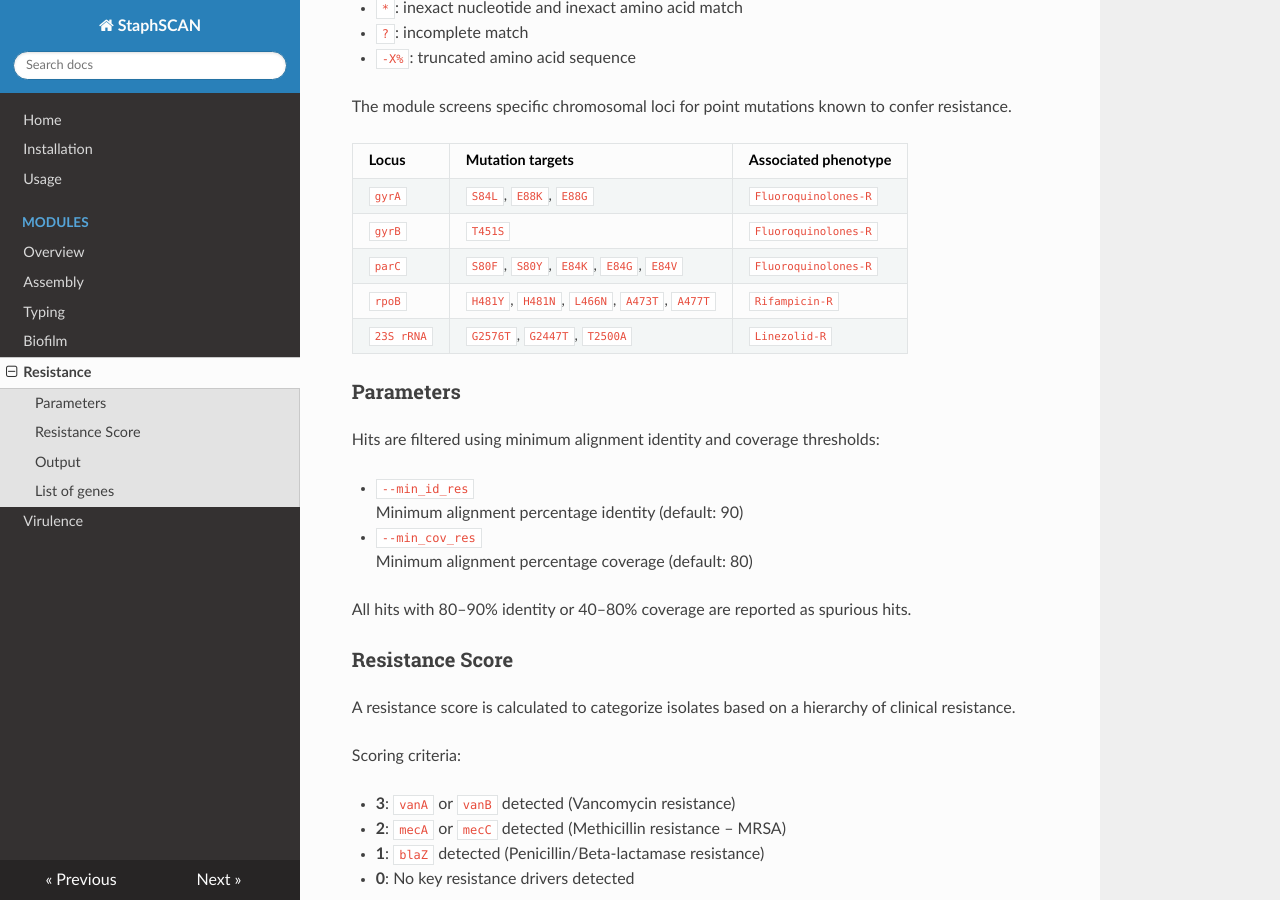
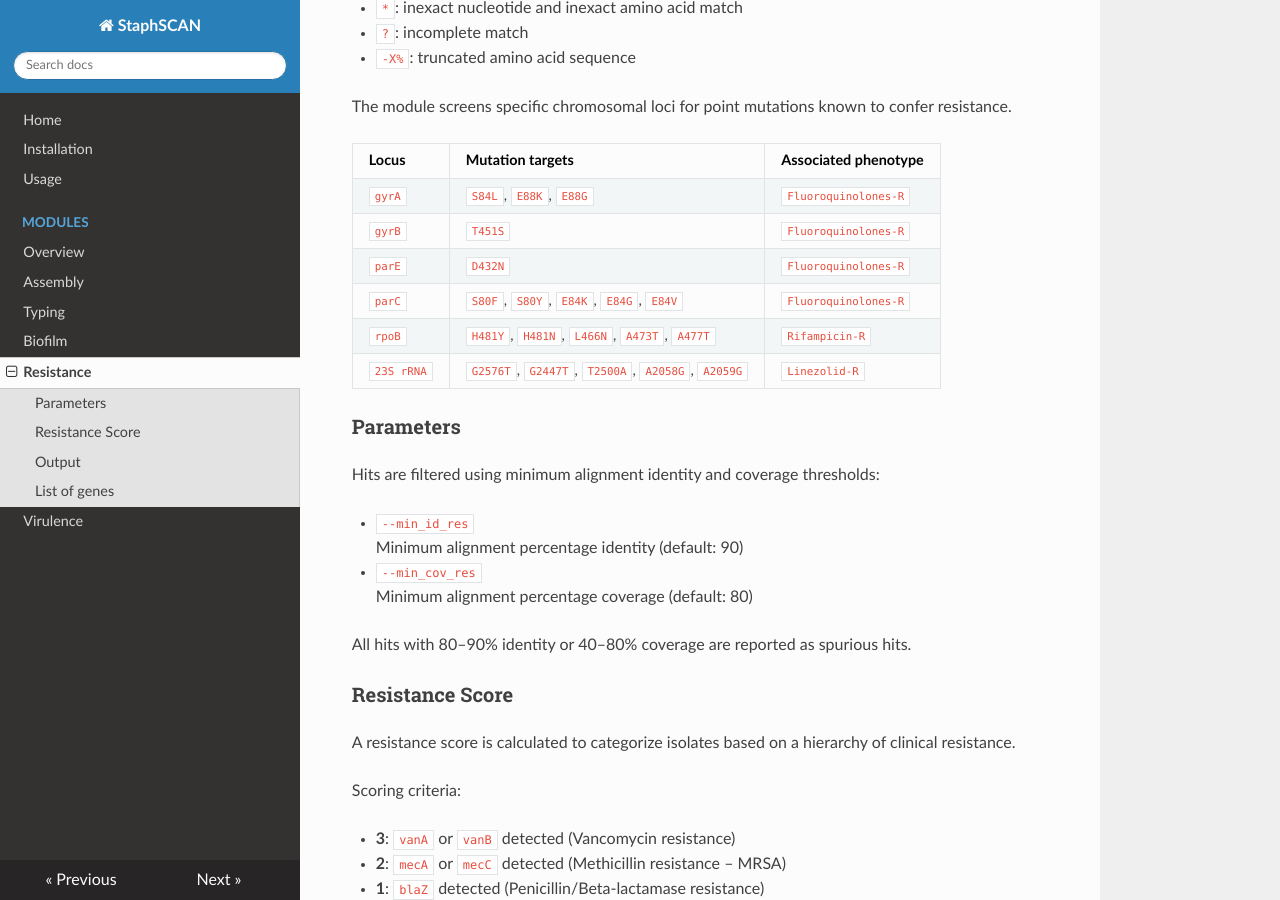
Before and after one commit to riccabolla/StaphSCAN, an MkDocs documentation site: the page built from docs/resistance.md, in a window 1280 px wide and 900 px high, scrolled down 714 px. Built offline with MkDocs 1.6.1, drawn with Linux system fonts in a browser that asks for light colours; nearby versions of some CDN libraries.

Commit message:
added new mutations in doc

```diff
--- a/docs/resistance.md
+++ b/docs/resistance.md
@@ -31,9 +31,10 @@ The module screens specific chromosomal loci for point mutations known to confer
 |------|------------------|----------------------|
 | `gyrA` | `S84L`, `E88K`, `E88G` | `Fluoroquinolones-R` |
 | `gyrB` | `T451S` | `Fluoroquinolones-R` |
+| `parE` | `D432N` | `Fluoroquinolones-R` |
 | `parC` | `S80F`, `S80Y`, `E84K`, `E84G`, `E84V` | `Fluoroquinolones-R` |
 | `rpoB` | `H481Y`, `H481N`, `L466N`, `A473T`, `A477T` | `Rifampicin-R` |
-| `23S rRNA` | `G2576T`, `G2447T`, `T2500A` | `Linezolid-R` |
+| `23S rRNA` | `G2576T`, `G2447T`, `T2500A`, `A2058G`, `A2059G` | `Linezolid-R` |
 
 ### Parameters
 
```
